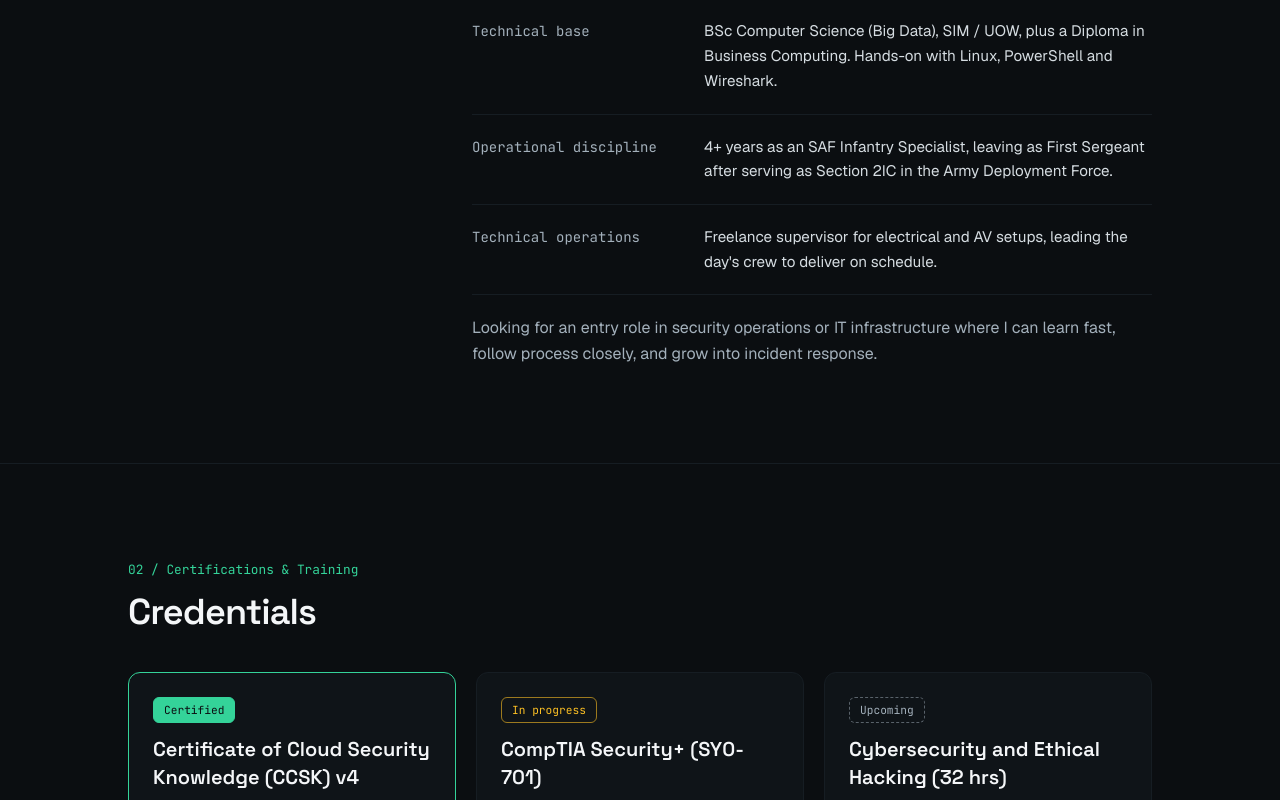
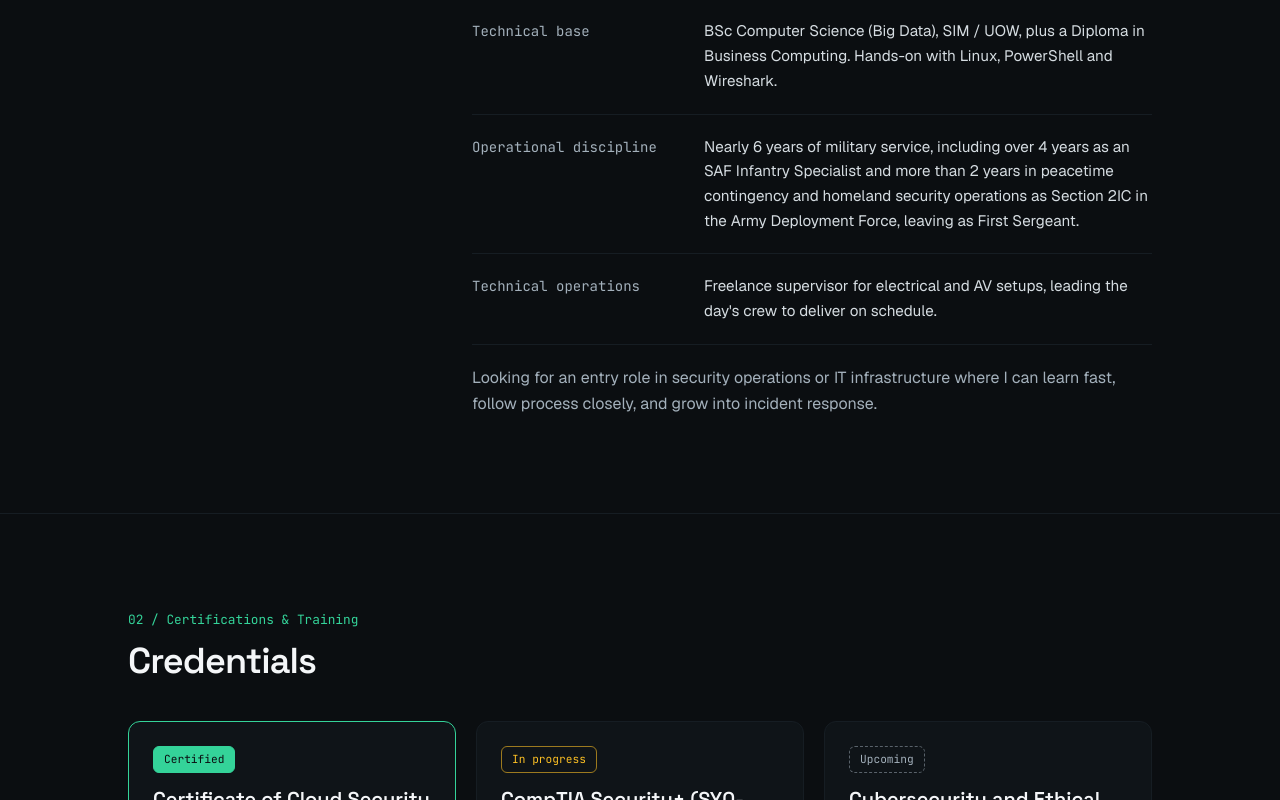
Before and after one commit to ddevMetal/chounmeng-resume, a React (Vite) app: page / in a window 1280 px wide. Shown: the part 940-1740 px from the top of the page. Built offline with nearby package versions, Linux system fonts and the light colour scheme.

Commit message:
clarify military service wording

```diff
--- a/src/data/resume.js
+++ b/src/data/resume.js
@@ -55,8 +55,9 @@ export const summary = {
     {
       label: "Operational discipline",
       text:
-        "4+ years as an SAF Infantry Specialist, leaving as First Sergeant after serving as Section 2IC " +
-        "in the Army Deployment Force.",
+        "Nearly 6 years of military service, including over 4 years as an SAF Infantry Specialist and more " +
+        "than 2 years in peacetime contingency and homeland security operations as Section 2IC in the Army " +
+        "Deployment Force, leaving as First Sergeant.",
     },
     {
       label: "Technical operations",
@@ -148,7 +149,7 @@ export const experience = [
       "Graduated from Specialist Cadet School (SCS), 2017–2018.",
       "Trainer and Section Leader at Basic Military Training Centre (BMTC), 2018.",
       "Completed the Army Deployment Force Combat Qualification Course (CQC), 2019.",
-      "Section 2IC, Operations Company, Army Deployment Force, 2019–2021.",
+      "Section 2IC, Operations Company, Army Deployment Force, 2019–2021: peacetime contingency and homeland security operations in support of the Home Team.",
       "Digital Media Team, NDP 2021.",
     ],
   },
```
